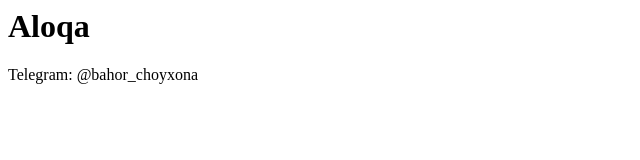
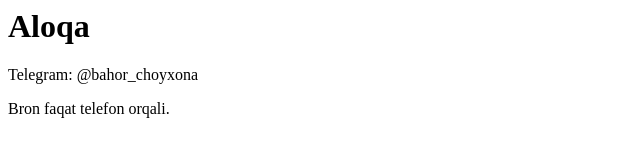
Before and after one commit to Sarvarbek0704/ilmhamroh-git-sinov-pr, a plain HTML site: page aloqa/index.html in a window 1280 px wide. Shown: the whole page, without its empty margins (0-640 px from the left). Drawn offline with Linux system fonts and the light colour scheme.

Commit message:
Aloqa: bron haqida eslatma qo'sh

```diff
--- a/aloqa/index.html
+++ b/aloqa/index.html
@@ -1,2 +1,3 @@
 <h1>Aloqa</h1>
 <p>Telegram: @bahor_choyxona</p>
+<p>Bron faqat telefon orqali.</p>
```
